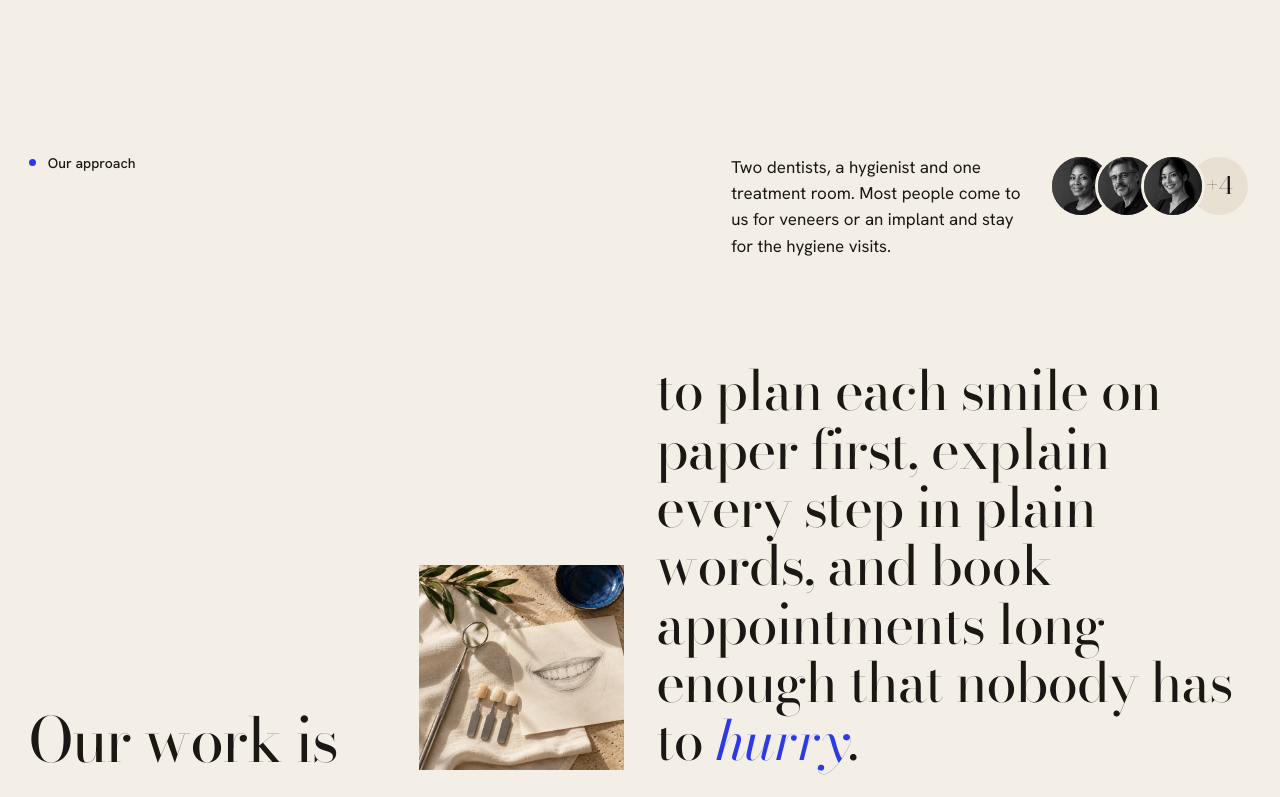
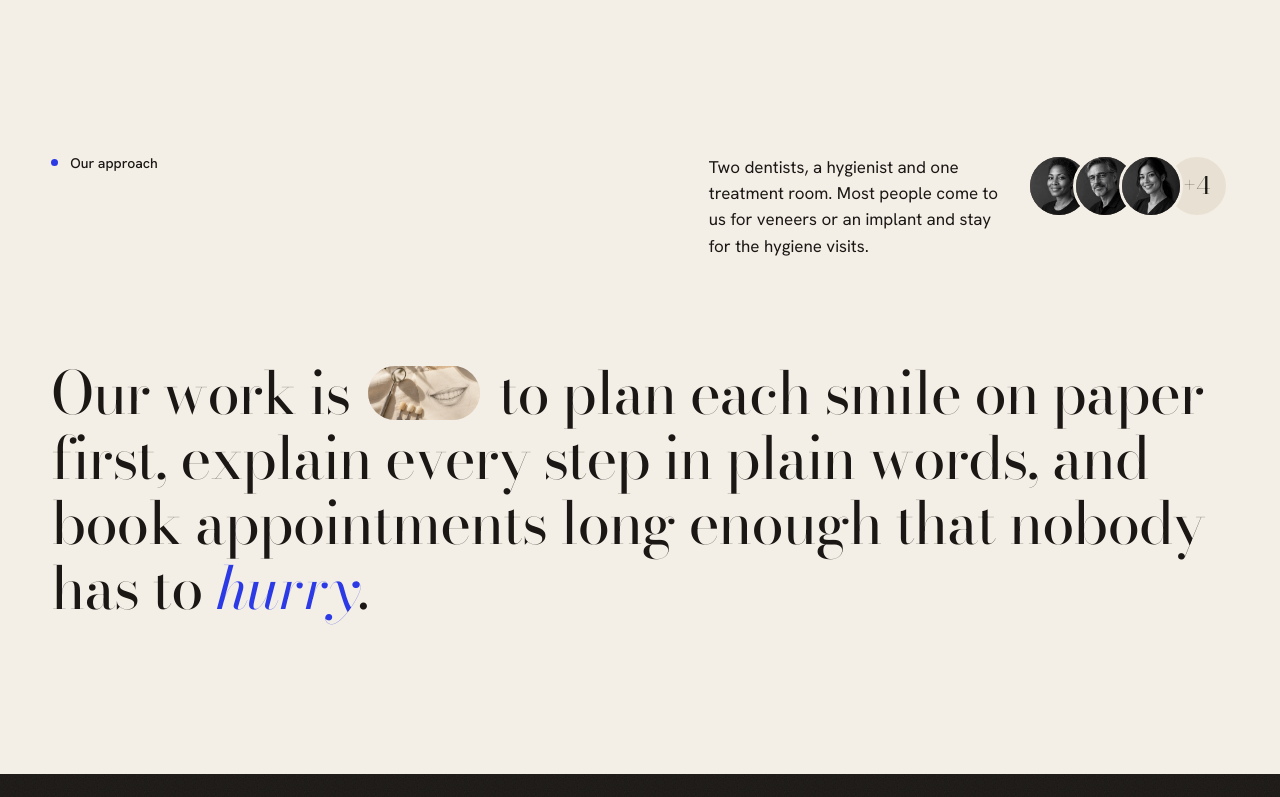
Before and after one commit to formgong/odera-template, a plain HTML site: page index.html in a window 1280 px wide. Shown: the part 2000-2797 px from the top of the page. Drawn offline with nearby package versions, Linux system fonts and the light colour scheme.

Commit message:
odera: update

```diff
--- a/index.html
+++ b/index.html
@@ -21,7 +21,7 @@
     --blue-lt: #a8b0ff;
     --line: rgba(26, 23, 20, .16);
     --line-dk: rgba(244, 239, 230, .2);
-    --pad: clamp(16px, 2.25vw, 32px);
+    --pad: clamp(20px, 4vw, 64px);
     --hh: 72px;
     --ease: cubic-bezier(.22, 1, .36, 1);
     --wipe: cubic-bezier(.6, .14, 0, 1);
@@ -185,11 +185,11 @@
   .faces .ph img { object-position: 50% 22%; }
   .faces .ph:first-child { margin-left: 0; }
   .faces .more { display: grid; place-items: center; width: 64px; height: 64px; margin-left: -18px; border-radius: 50%; border: 3px solid var(--ivory); background: var(--sand); font: 400 24px/1 var(--serif); }
-  .appr-main { display: grid; grid-template-columns: minmax(0, 1fr) minmax(0, 1fr); gap: 32px; align-items: end; }
-  .appr-left { display: flex; align-items: flex-end; justify-content: space-between; gap: 24px; }
-  .appr-left .lead { font: 400 clamp(40px, 4.8vw, 72px)/.98 var(--serif); letter-spacing: -.025em; white-space: nowrap; }
-  .appr-left .ph { width: clamp(150px, 16vw, 240px); aspect-ratio: 1; flex: none; }
-  .wfill { font: 400 clamp(32px, 4.3vw, 64px)/1.06 var(--serif); letter-spacing: -.02em; }
+  .appr-main { max-width: 1240px; }
+  .wfill { font: 400 clamp(34px, 4.6vw, 72px)/1.1 var(--serif); letter-spacing: -.02em; }
+  .wfill .inl { display: inline-block; width: 1.9em; height: .92em; margin: 0 .08em; vertical-align: -.1em; border-radius: .46em; overflow: hidden; background: var(--sand); }
+  .wfill .inl img { display: block; width: 100%; height: 100%; object-fit: cover; }
+  html.js .wfill .lead .w { color: var(--ink); }
   .wfill em { color: var(--blue); }
   html.js .wfill .w { color: rgba(26, 23, 20, .2); transition: color .35s; }
   html.js .wfill .w.on { color: var(--ink); }
@@ -197,12 +197,9 @@
   html.js .wfill em .w.on { color: var(--blue); }
   @media (max-width: 1023px) {
     .appr-top, .appr-main { grid-template-columns: 1fr; }
-    .appr-left { justify-content: flex-start; }
   }
   @media (max-width: 600px) {
     .appr-side { flex-direction: column; }
-    .appr-left { flex-direction: column-reverse; align-items: flex-start; }
-    .appr-left .ph { width: 62%; }
   }
 
   /* Treatments: pinned, the left photo wipes upward from one treatment to the next */
@@ -518,11 +515,7 @@
       </div>
     </div>
     <div class="appr-main">
-      <div class="appr-left">
-        <p class="lead lines" data-rv><span class="ln"><span>Our work is</span></span></p>
-        <div class="ph" data-rv><img src="img/detail.webp" alt="A dental mirror, shade tabs and a pencil smile sketch on folded linen" loading="lazy" decoding="async" width="1254" height="1254"></div>
-      </div>
-      <p class="wfill" data-fill>to plan each smile on paper first, explain every step in plain words, and book appointments long enough that nobody has to <em>hurry</em>.</p>
+      <p class="wfill" data-fill><span class="lead">Our work is</span> <span class="inl"><img src="img/detail.webp" alt="A dental mirror, shade tabs and a pencil smile sketch on folded linen" loading="lazy" decoding="async" width="1254" height="1254"></span> to plan each smile on paper first, explain every step in plain words, and book appointments long enough that nobody has to <em>hurry</em>.</p>
     </div>
   </section>
 
```
